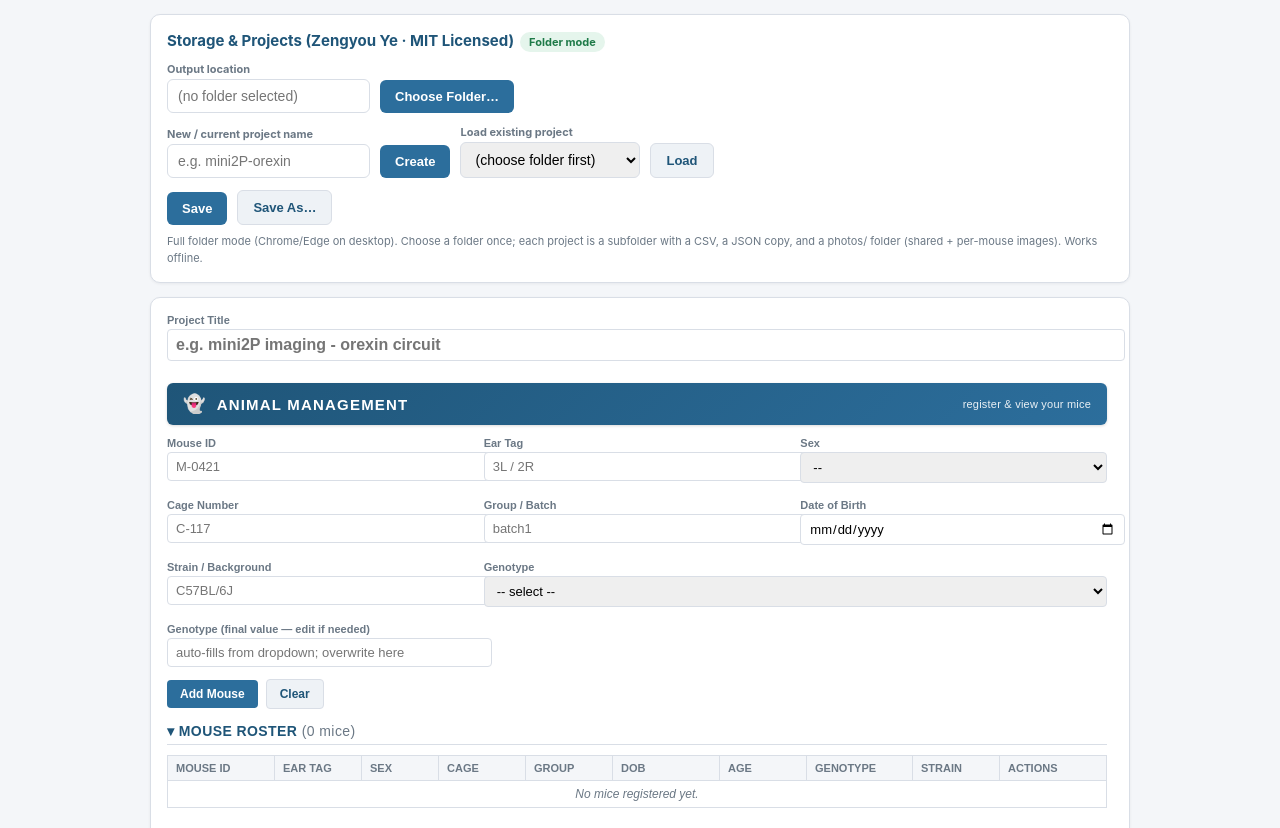
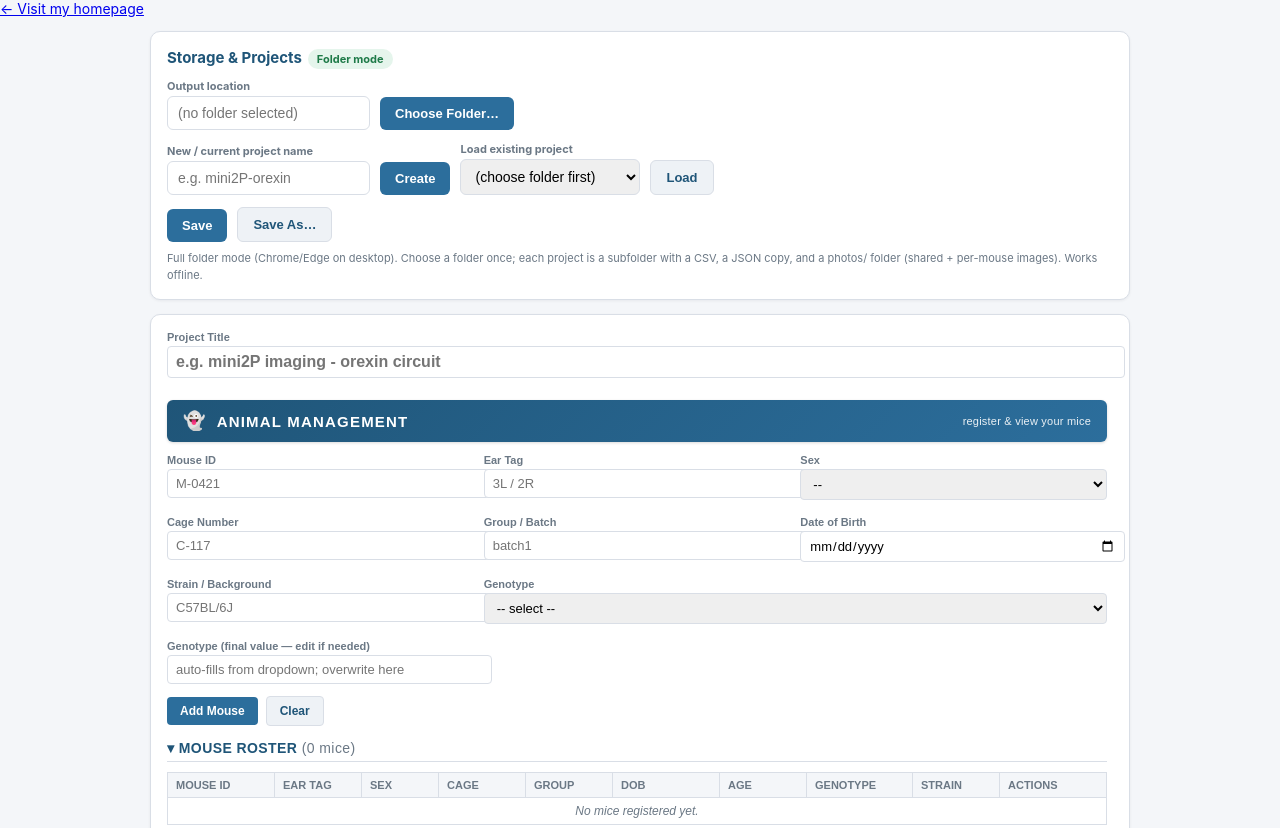
Before and after one commit to addy9908/addy9908.github.io, a plain HTML site: page projects/Mouse_Lifespan_Event_Logger.html in a window 1280 px wide. Shown: the top 828 px of the page. Drawn offline with Linux system fonts and the light colour scheme.

Commit message:
Update Mouse_Lifespan_Event_Logger.html

```diff
--- a/projects/Mouse_Lifespan_Event_Logger.html
+++ b/projects/Mouse_Lifespan_Event_Logger.html
@@ -27,11 +27,12 @@
 </style>
 </head>
 <body>
+<a class="backlink" href="https://addy9908.github.io">&larr; Visit my homepage</a>
 <div class="shell">
 
   <!-- ===================== PROJECT / STORAGE BAR ===================== -->
   <div class="panel">
-    <h2>Storage &amp; Projects (Zengyou Ye &middot; MIT Licensed)<span id="modebadge" class="badge off">detecting…</span></h2>
+    <h2>Storage &amp; Projects<span id="modebadge" class="badge off">detecting…</span></h2>
     <div class="prow">
       <div class="pfield">
         <label>Output location</label>
@@ -213,7 +214,9 @@
     <!-- ============================================================ -->
   </div>
 </div>
-
+<footer class="container">
+  &copy; <span id="year"></span> Zengyou Ye &middot; Hosted on GitHub Pages &middot; MIT Licensed
+</footer>
 <!-- ============================================================ -->
 <!-- LOGGER JS — BEGIN.  Replace with mouse-log.js.txt to update.  -->
 <!-- ============================================================ -->
```
